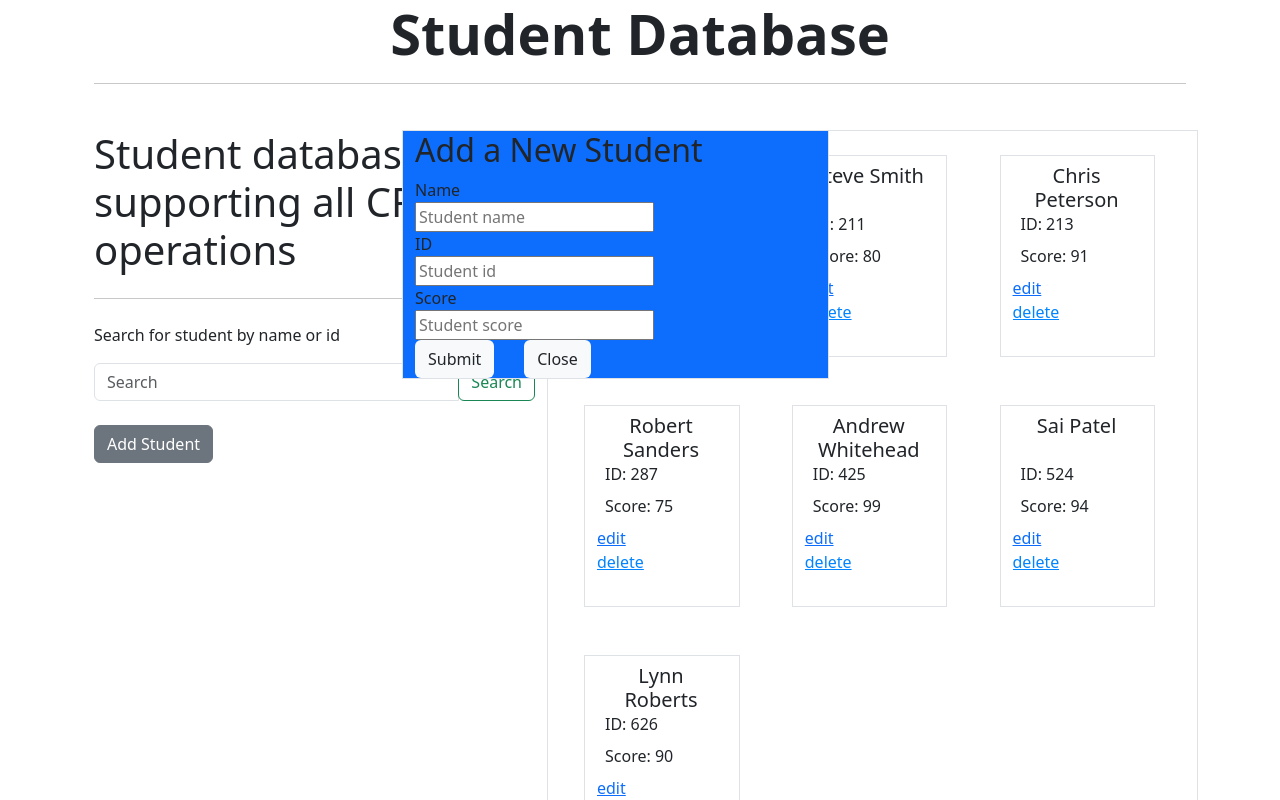
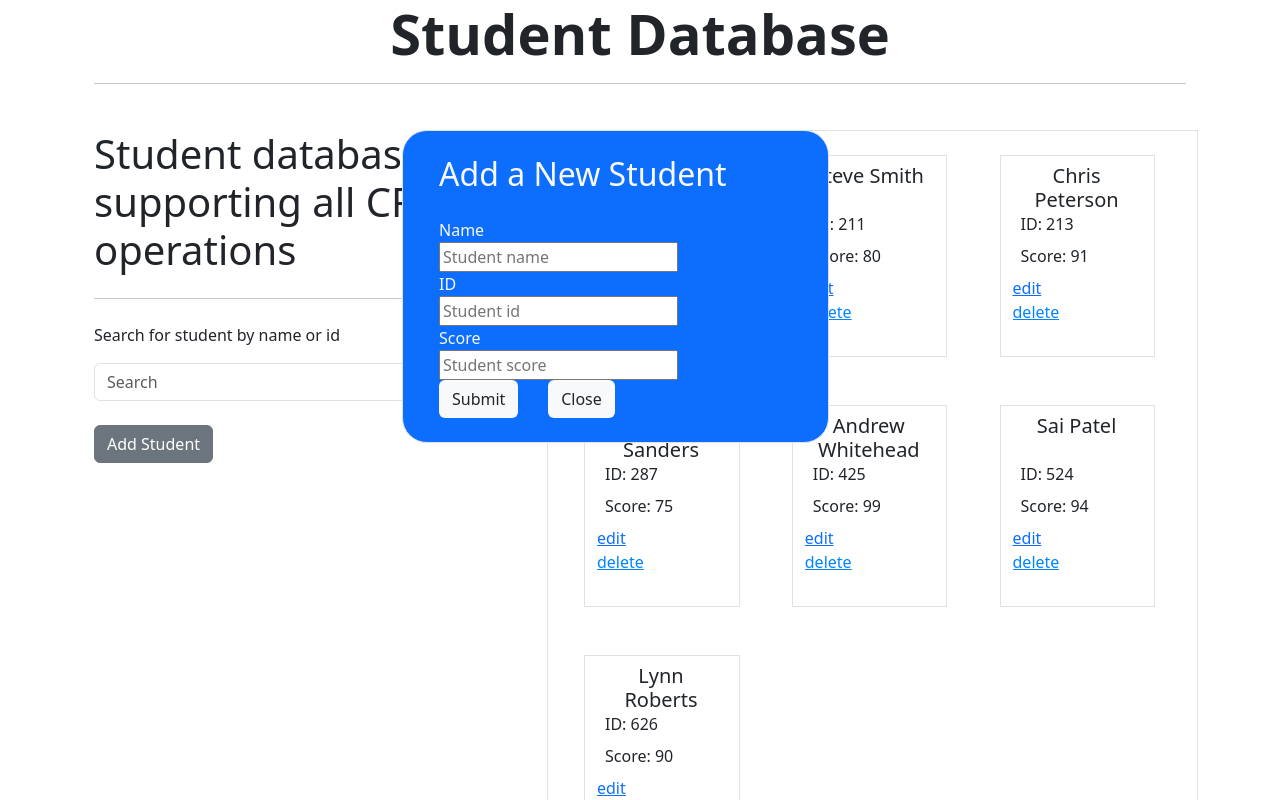
Before and after one commit to David-B-M/David-School-Code-Stuff, a Flask app: page /addStudent in a window 1280 px wide. Run offline with Flask 3, Linux system fonts and the light colour scheme; data comes from the database, SQL or seed files in the repository.

Commit message:
Add files via upload

```diff
--- a/HW2/templates/addStudent.html
+++ b/HW2/templates/addStudent.html
@@ -4,24 +4,24 @@
 <div style="z-index: 9; position: fixed; width: 100%; height: 100%;">
     <div class="row">
         <div class="col-3"></div>
-        <div class="col-4 border bg-primary">
-            <h2>{% block title %} Add a New Student {% endblock %}</h2>
-            <form method="post">
-                <label for="name">Name</label>
+        <div class="col-4 border bg-primary" style="border-radius: 25px;">
+            <h2 class="text-light m-4">{% block title %} Add a New Student {% endblock %}</h2>
+            <form class="m-4" method="post">
+                <label class="text-light" for="name">Name</label>
                 <br>
                 <input type="text" name="name"
                     placeholder="Student name"
                     value="{{ request.form['name'] }}"></input>
                 <br>
 
-                <label for="id">ID</label>
+                <label class="text-light" for="id">ID</label>
                 <br>
                 <input type="text" name="id"
                     placeholder="Student id"
                     value="{{ request.form['id'] }}"></input>
                 <br>
 
-                <label for="score">Score</label>
+                <label class="text-light" for="score">Score</label>
                 <br>
                 <input type="text" name="score"
                     placeholder="Student score"
```
Also changed, not shown: HW2/templates/editStudent.html (+6 -6 lines).
